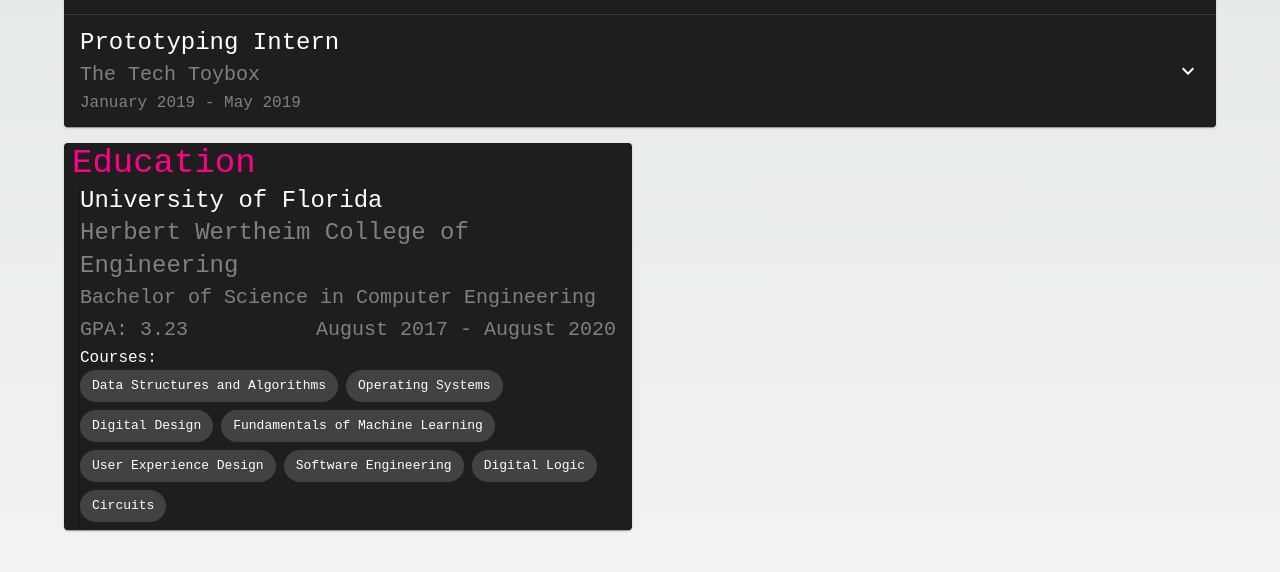
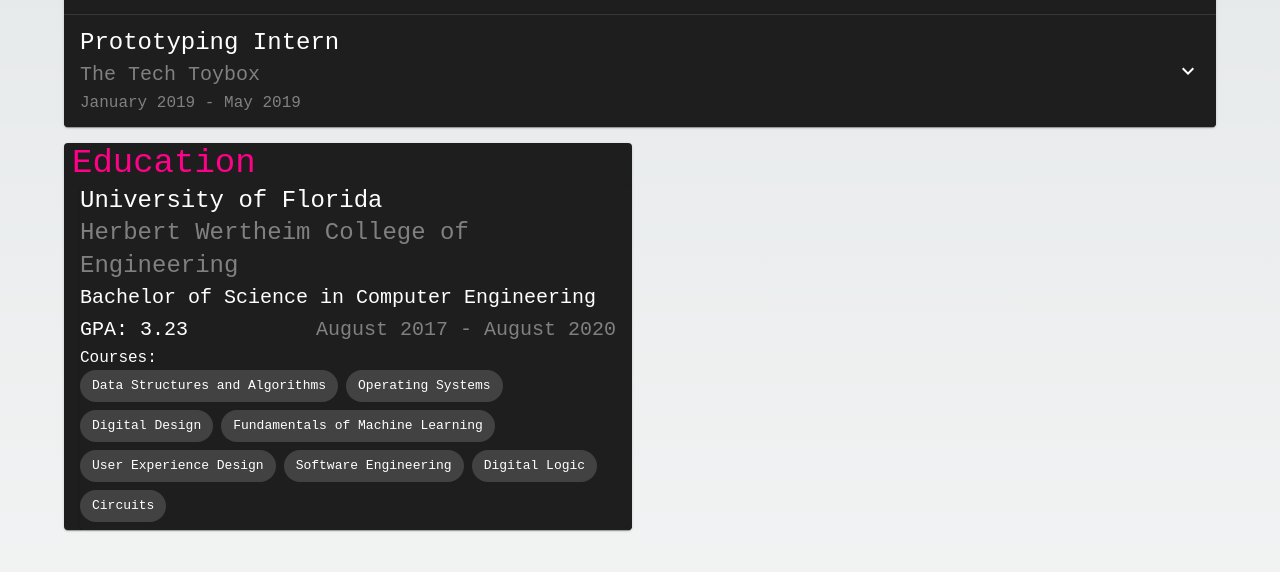
Before and after one commit to vyasa1999/portfolio, a Next.js app: page / in a window 1280 px wide. Shown: the part 971-1543 px from the top of the page. Built offline with nearby package versions, Linux system fonts and the light colour scheme.

Commit message:
changed color of degree and gpa

```diff
--- a/src/components/index/Schooling.tsx
+++ b/src/components/index/Schooling.tsx
@@ -36,10 +36,10 @@ export default function Schooling({ education }: SchoolingProps) {
                             justifyContent: 'space-between',
                             mr: 2
                         }}>
-                            <Typography variant={'h6'} color='secondary'>
+                            <Typography variant={'h6'}>
                                 {school.degree}
                             </Typography>
-                            <Typography variant={'h6'} color='secondary'>
+                            <Typography variant={'h6'}>
                                 GPA: {school.gpa}
                             </Typography>
                             <Typography variant={'h6'} color='secondary'>
```
